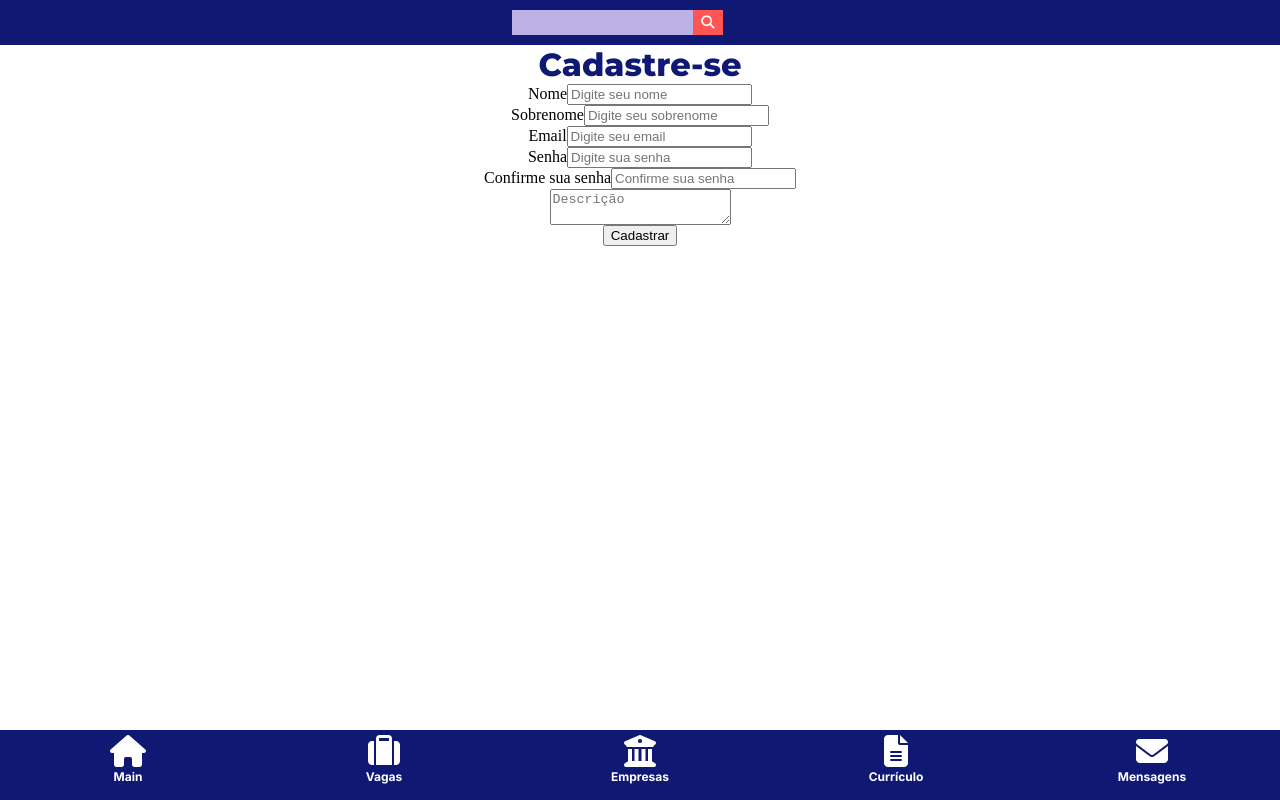
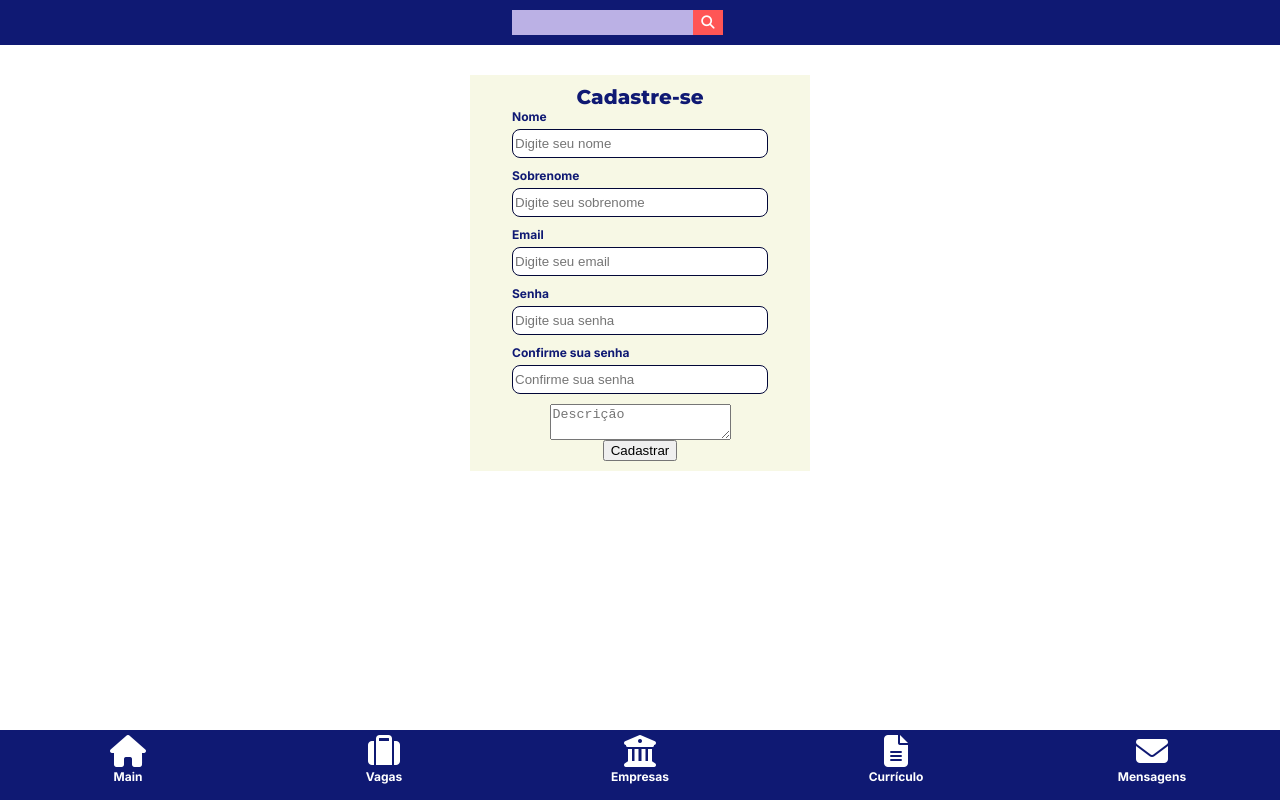
Before and after one commit to LuizLLPz/sanjobs, a Vue app in the folder sanjobs_frontend/: page /register in a window 1280 px wide. Built offline with nearby package versions, Linux system fonts and the light colour scheme.

Commit message:
Adding styling to main input component and register page view in general

```diff
--- a/sanjobs_frontend/src/components/form/InputMain.vue
+++ b/sanjobs_frontend/src/components/form/InputMain.vue
@@ -1,9 +1,9 @@
 <template>
   <div class="input_main">
-    <span>{{ label }}</span>
-    <input v-bind:type="type" v-bind:placeholder="placeholder"
+    <span class="input_main__label">{{ label }}</span>
+    <input class="input_main__data" v-bind:type="type" v-bind:placeholder="placeholder"
            @change="(e) => emitParent(e)">
-    <span class="hidden">lifting state{{ error }}</span>
+    <span class="input_main__error hidden">lifting state{{ error }}</span>
   </div>
 </template>
 
@@ -29,4 +29,25 @@ export default {
 .hidden {
   display: none;
 }
+.input_main {
+  width: 80%;
+  margin-bottom: 10px;
+  display: flex;
+  flex-direction: column;
+}
+
+.input_main__label {
+  font: normal normal bold 12px Inter;
+  color: var(--color-primary);
+  margin-bottom: 5px;
+}
+
+.input_main__data {
+  height: 25px;
+  border: 1px solid #020738;
+  border-radius: 8px;
+}
+
+
+
 </style>
--- a/sanjobs_frontend/src/components/typography/MainHeading.vue
+++ b/sanjobs_frontend/src/components/typography/MainHeading.vue
@@ -7,7 +7,8 @@
 <script>
 export default {
   props: {
-    text: String
+    text: String,
+    size: String,
   }
 }
 </script>
@@ -17,7 +18,7 @@ export default {
 .main-heading {
   color: var(--color-primary);
   font-family: Montserrat;
-  font-size: 32px;
+  font-size: v-bind("size ? size: '32px'");
   font-weight: 900;
 }
 </style>
--- a/sanjobs_frontend/src/views/RegisterPage.vue
+++ b/sanjobs_frontend/src/views/RegisterPage.vue
@@ -1,7 +1,7 @@
 <template>
   <div class="center">
-    <div class="cadastrar">
-      <MainHeading text="Cadastre-se"/>
+    <div class="form_cadastrar">
+      <MainHeading text="Cadastre-se" size="20px"/>
       <InputMain label="Nome" type="text"
                  placeholder="Digite seu nome" error="Nome inválido"
                  model="name" @update="(data) => this.setName(data)"/>
@@ -76,10 +76,13 @@ export default {
 </script>
 
 <style scoped>
-.cadastrar {
+.form_cadastrar {
+  margin-top: 30px;
   width: 320px;
+  padding: 10px;
   display: flex;
   flex-direction: column;
   align-items: center;
+  background-color: #F7F8E5;
 }
 </style>
```
